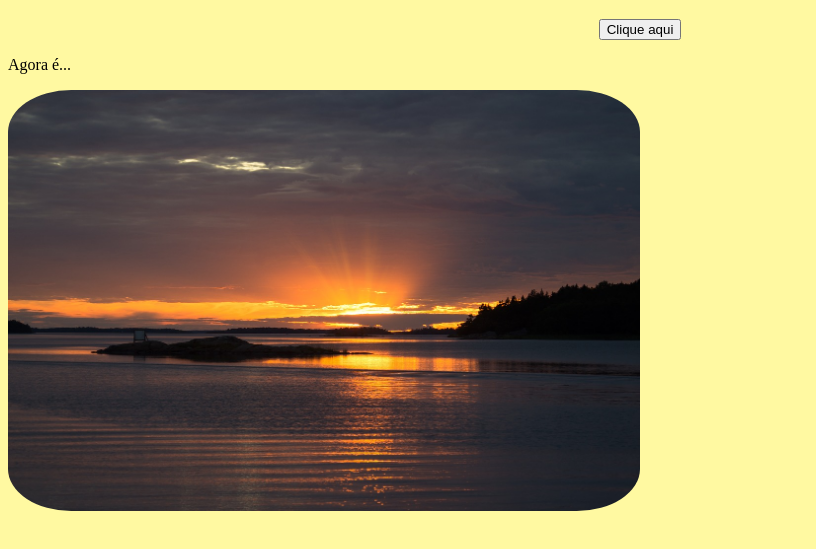
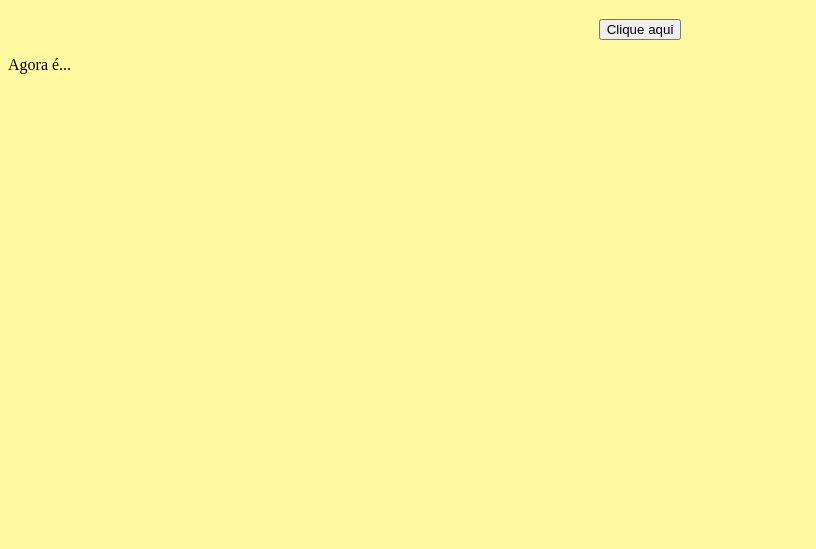
Before and after one commit to BiaBaccaro/ativbomdia, a plain HTML site: page index.html in a window 1280 px wide. Shown: the part 61-610 px from the top of the page, without its empty margins (0-816 px from the left). Drawn offline with Linux system fonts and the light colour scheme.

Commit message:
commit bia

```diff
--- a/index.html
+++ b/index.html
@@ -16,13 +16,11 @@
      <button onclick="exibirSaudacao()">Clique aqui</button>
     </div>
 
-     <div class="mensagem"></div>
+     <div class="mensagem">
     <p id="mensagem">Agora é...</p>
+    </div>
 
 
-    <div class="img">
-    <img src="boatarde.jpg">
-   </div>
 
 </body>
 </html>
```
